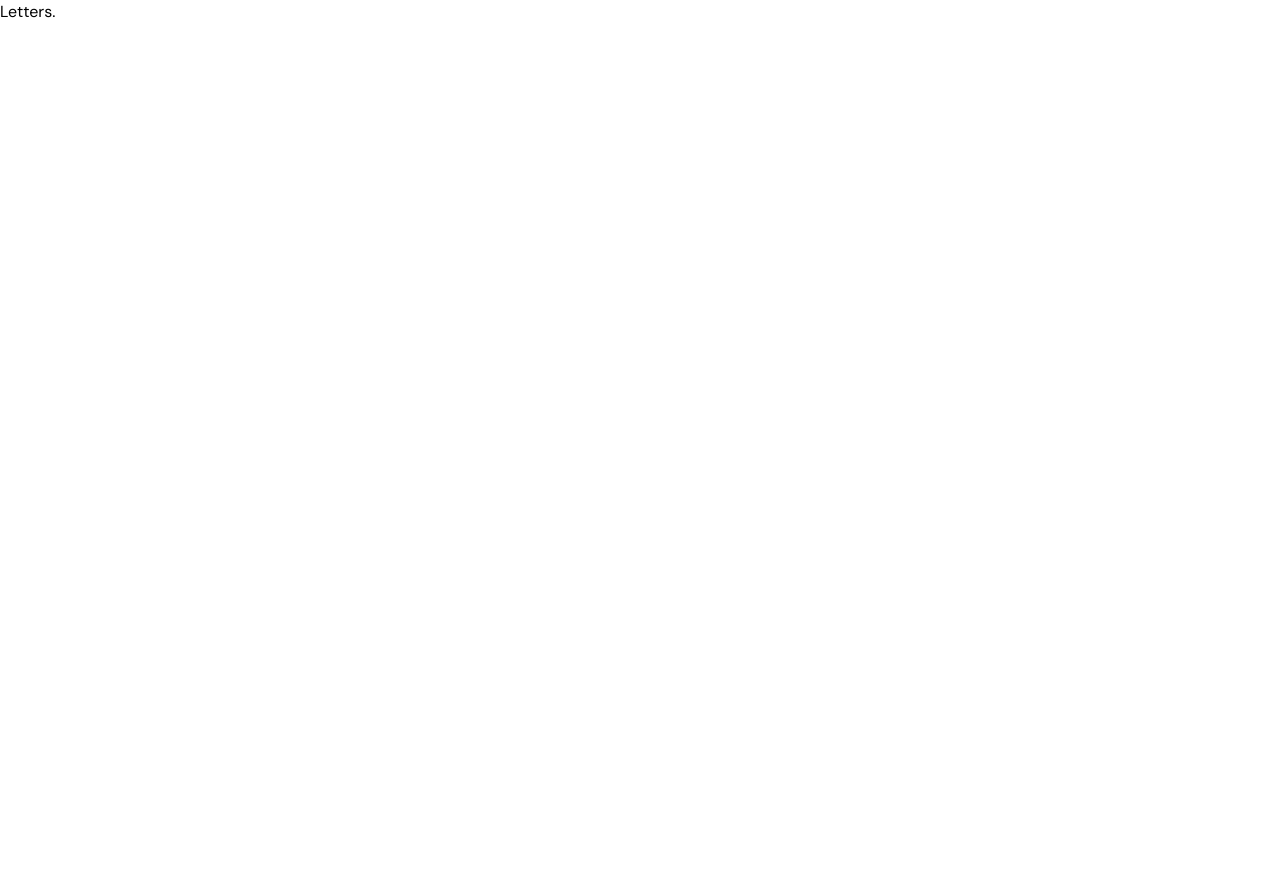
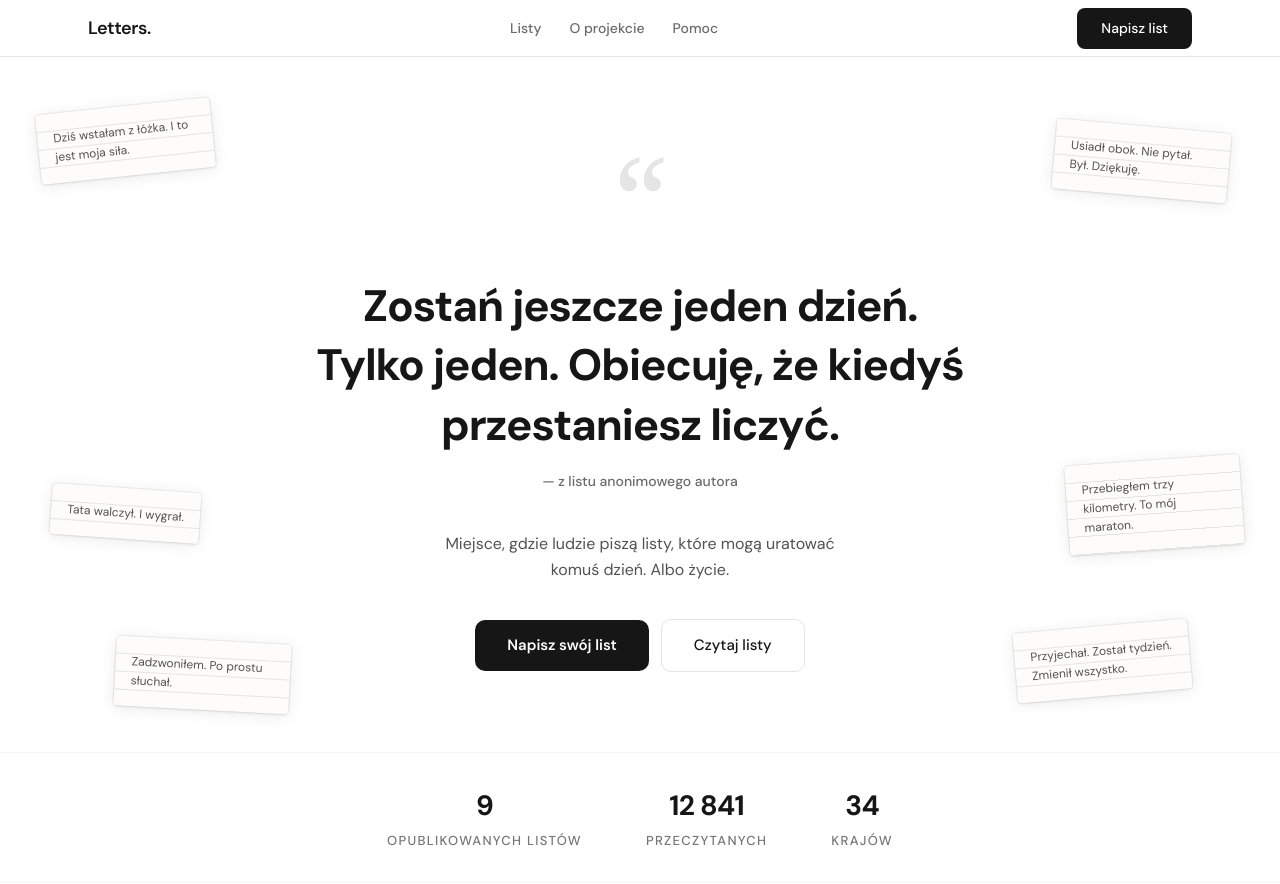
Before and after one commit to miloszzemla/letters, a Next.js app: page / in a window 1280 px wide. Shown: the top 884 px of the page. Before the commit the page ends 800 px from the top, so only its background shows below. Built offline with nearby package versions, Linux system fonts and the light colour scheme.

Commit message:
feat: add Navbar, Hero with quote + mini letters, and Stats section

```diff
--- a/src/app/page.tsx
+++ b/src/app/page.tsx
@@ -1,5 +1,14 @@
+import { getPublishedLetters } from "@/lib/letters";
+import HomePage from "@/components/HomePage";
+import Stats from "@/components/Stats";
+
 export default function Home() {
+  const letters = getPublishedLetters();
+
   return (
-    <h1>Letters.</h1>
+    <HomePage letters={letters}>
+      <Stats letterCount={letters.length} />
+      {/* Grid will go here later */}
+    </HomePage>
   );
 }
--- /dev/null
+++ b/src/components/Hero.tsx
@@ -0,0 +1,107 @@
+"use client";
+
+interface HeroProps {
+  onWriteClick: () => void;
+}
+
+const paperLinesBg =
+  "repeating-linear-gradient(to bottom, transparent, transparent 17px, #E8E4DE 17px, #E8E4DE 18px)";
+
+interface MiniLetterProps {
+  text: string;
+  className: string;
+}
+
+function MiniLetter({ text, className }: MiniLetterProps) {
+  return (
+    <div
+      className={`hidden md:block absolute pointer-events-none max-w-[175px] rounded-sm p-4 text-[12px] leading-[1.6] text-[#525252] ${className}`}
+      style={{
+        background: `${paperLinesBg}, #FDFCFA`,
+        boxShadow:
+          "0 2px 16px rgba(0,0,0,0.08), 0 1px 3px rgba(0,0,0,0.06)",
+        outline: "1px solid rgba(0,0,0,0.06)",
+      }}
+    >
+      {text}
+    </div>
+  );
+}
+
+export default function Hero({ onWriteClick }: HeroProps) {
+  return (
+    <section className="relative min-h-[620px] flex items-center justify-center overflow-hidden px-12 py-20">
+      {/* Mini letters */}
+      <MiniLetter
+        text="Dziś wstałam z łóżka. I to jest moja siła."
+        className="top-[7%] left-[3%] rotate-[-6deg]"
+      />
+      <MiniLetter
+        text="Tata walczył. I wygrał."
+        className="top-[62%] left-[4%] rotate-[4deg]"
+      />
+      <MiniLetter
+        text="Usiadł obok. Nie pytał. Był. Dziękuję."
+        className="top-[10%] right-[4%] rotate-[5deg]"
+      />
+      <MiniLetter
+        text="Przebiegłem trzy kilometry. To mój maraton."
+        className="top-[58%] right-[3%] rotate-[-4deg]"
+      />
+      <MiniLetter
+        text="Zadzwoniłem. Po prostu słuchał."
+        className="bottom-[6%] left-[9%] rotate-[3deg]"
+      />
+      <MiniLetter
+        text="Przyjechał. Został tydzień. Zmienił wszystko."
+        className="bottom-[8%] right-[7%] rotate-[-5deg]"
+      />
+
+      {/* Center content */}
+      <div className="relative z-10 text-center max-w-[680px]">
+        {/* Big quote mark */}
+        <span
+          className="block mb-5 leading-none text-[#E5E5E5]"
+          style={{ fontFamily: "Georgia, serif", fontSize: "120px" }}
+          aria-hidden="true"
+        >
+          &ldquo;
+        </span>
+
+        {/* Quote */}
+        <h1 className="text-[44px] font-bold leading-[1.35] tracking-tight text-[#161616] mb-4">
+          Zostań jeszcze jeden dzień.<br />
+          Tylko jeden. Obiecuję, że kiedyś<br />
+          przestaniesz liczyć.
+        </h1>
+
+        {/* Author */}
+        <p className="text-sm text-[#6B6B6B] font-medium mb-10">
+          — z listu anonimowego autora
+        </p>
+
+        {/* Tagline */}
+        <p className="text-base text-[#525252] leading-relaxed max-w-[440px] mx-auto mb-9">
+          Miejsce, gdzie ludzie piszą listy, które mogą uratować komuś dzień.
+          Albo życie.
+        </p>
+
+        {/* Buttons */}
+        <div className="flex items-center justify-center gap-3">
+          <button
+            onClick={onWriteClick}
+            className="bg-[#161616] text-white rounded-[10px] px-8 py-3.5 font-semibold text-[15px] hover:opacity-85 transition-opacity cursor-pointer"
+          >
+            Napisz swój list
+          </button>
+          <a
+            href="#letters"
+            className="bg-transparent text-[#161616] border-[1.5px] border-[#E5E5E5] rounded-[10px] px-8 py-3.5 font-medium text-[15px] hover:border-[#161616] transition-colors"
+          >
+            Czytaj listy
+          </a>
+        </div>
+      </div>
+    </section>
+  );
+}
--- /dev/null
+++ b/src/components/HomePage.tsx
@@ -0,0 +1,30 @@
+"use client";
+
+import { useState } from "react";
+import Navbar from "./Navbar";
+import Hero from "./Hero";
+import { Letter } from "@/lib/types";
+
+interface HomePageProps {
+  letters: Letter[];
+  children: React.ReactNode;
+}
+
+export default function HomePage({ letters: _letters, children }: HomePageProps) {
+  const [isWriteOpen, setIsWriteOpen] = useState(false);
+
+  const handleWriteClick = () => {
+    setIsWriteOpen(true);
+  };
+
+  return (
+    <>
+      <Navbar onWriteClick={handleWriteClick} />
+      <main>
+        <Hero onWriteClick={handleWriteClick} />
+        {children}
+      </main>
+      {/* Write modal will go here — isWriteOpen: {isWriteOpen.toString()} */}
+    </>
+  );
+}
--- /dev/null
+++ b/src/components/Navbar.tsx
@@ -0,0 +1,50 @@
+"use client";
+
+import Link from "next/link";
+
+interface NavbarProps {
+  onWriteClick: () => void;
+}
+
+export default function Navbar({ onWriteClick }: NavbarProps) {
+  return (
+    <header className="sticky top-0 z-50 bg-white border-b border-[#E5E5E5]">
+      <div className="max-w-6xl mx-auto px-6 h-14 flex items-center justify-between">
+        {/* Logo */}
+        <span className="text-[18px] font-semibold tracking-tight text-[#161616]">
+          Letters.
+        </span>
+
+        {/* Nav links — hidden on mobile */}
+        <nav className="hidden md:flex items-center gap-7">
+          <a
+            href="#letters"
+            className="text-[14px] font-medium text-[#6B6B6B] hover:text-[#161616] transition-colors"
+          >
+            Listy
+          </a>
+          <Link
+            href="/about"
+            className="text-[14px] font-medium text-[#6B6B6B] hover:text-[#161616] transition-colors"
+          >
+            O projekcie
+          </Link>
+          <Link
+            href="/help"
+            className="text-[14px] font-medium text-[#6B6B6B] hover:text-[#161616] transition-colors"
+          >
+            Pomoc
+          </Link>
+        </nav>
+
+        {/* CTA */}
+        <button
+          onClick={onWriteClick}
+          className="bg-[#161616] text-white rounded-lg px-6 py-2.5 text-[14px] font-medium hover:opacity-85 transition-opacity cursor-pointer"
+        >
+          Napisz list
+        </button>
+      </div>
+    </header>
+  );
+}
--- /dev/null
+++ b/src/components/Stats.tsx
@@ -0,0 +1,26 @@
+interface StatsProps {
+  letterCount: number;
+}
+
+export default function Stats({ letterCount }: StatsProps) {
+  const stats = [
+    { value: letterCount.toLocaleString("pl-PL"), label: "Opublikowanych listów" },
+    { value: "12 841", label: "Przeczytanych" },
+    { value: "34", label: "Krajów" },
+  ];
+
+  return (
+    <div className="flex flex-row justify-center gap-16 py-8 px-6 border-t border-b border-[#F5F5F5] mb-20">
+      {stats.map((stat) => (
+        <div key={stat.label} className="text-center">
+          <p className="text-[28px] font-bold tracking-tight mb-1 text-[#161616]">
+            {stat.value}
+          </p>
+          <p className="text-[13px] text-[#767676] font-medium uppercase tracking-widest">
+            {stat.label}
+          </p>
+        </div>
+      ))}
+    </div>
+  );
+}
```
